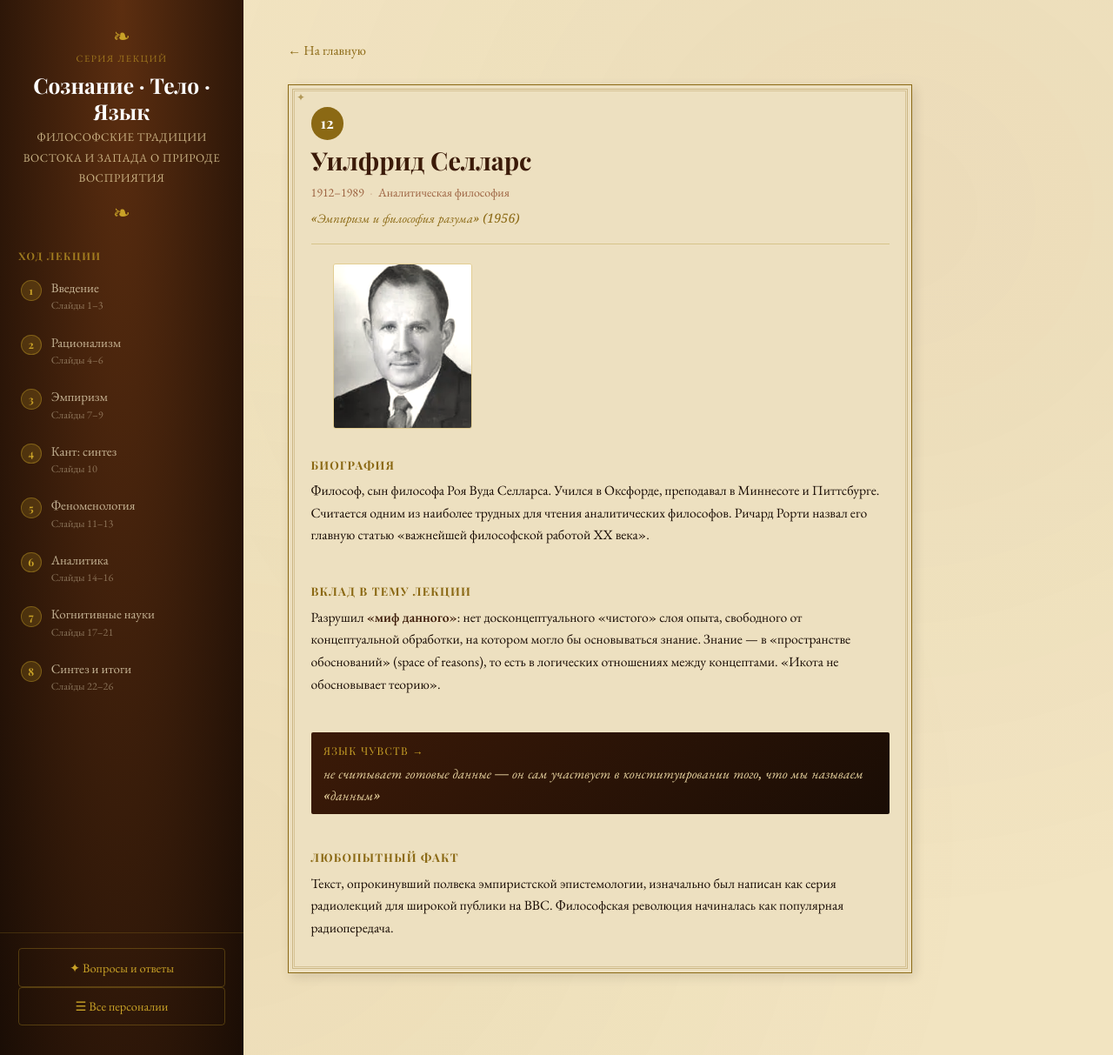
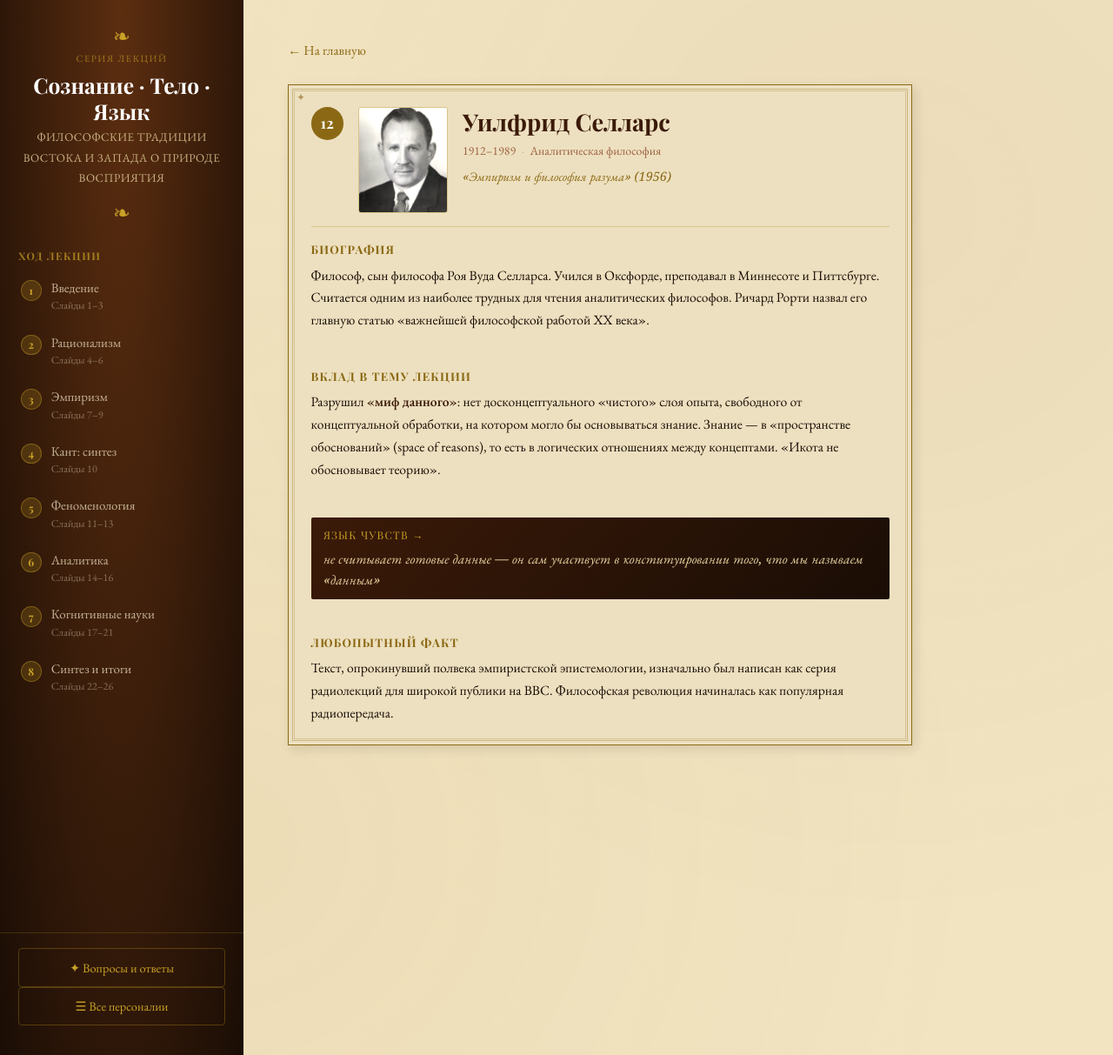
Before and after one commit to kagort/language-of-experience, a Jekyll site: the page built from _philosophers_all/sellars.md, in a window 1280 px wide and 1213 px high. Shown: the whole window at 87% size. Built offline with Jekyll 4.4.1, drawn with Linux system fonts in a browser that asks for light colours; some web fonts are replaced.

Commit message:
Возврат карточного вида на solo-странице, hover scale 200%
https://claude.ai/code/session_01NSKoQKjUsAHKDyNdFKNEHZ

```diff
--- a/_layouts/philosopher-page.html
+++ b/_layouts/philosopher-page.html
@@ -12,22 +12,25 @@ layout: default
   <div class="philosopher-card philosopher-card--solo">
     <div class="card-frame">
 
-      <div class="solo-header">
+      <div class="card-header">
         <div class="card-num">{{ p.num }}</div>
-        <h1 class="philosopher-name solo-name">{{ p.name }}</h1>
-        <div class="philosopher-meta">
-          <span class="dates">{{ p.dates }}</span>
-          <span class="dot">·</span>
-          <span class="tradition">{{ p.tradition }}</span>
+        {% if p.portrait %}
+        <div class="card-portrait">
+          <img src="{{ p.portrait | relative_url }}" alt="{{ p.name }}">
         </div>
-        <div class="key-work">{{ p.key_work }}</div>
+        {% endif %}
+        <div class="card-identity">
+          <h1 class="philosopher-name" style="font-size:1.6rem;">{{ p.name }}</h1>
+          <div class="philosopher-meta">
+            <span class="dates">{{ p.dates }}</span>
+            <span class="dot">·</span>
+            <span class="tradition">{{ p.tradition }}</span>
+          </div>
+          <div class="key-work">{{ p.key_work }}</div>
+        </div>
       </div>
 
-      <div class="card-body solo-body">
-
-        {% if p.portrait %}
-        <img src="{{ p.portrait | relative_url }}" alt="{{ p.name }}" class="solo-portrait">
-        {% endif %}
+      <div class="card-body">
 
         <div class="contribution-block">
           <h4 class="contribution-heading">Биография</h4>
@@ -49,8 +52,6 @@ layout: default
           <div class="contribution-text">{{ p.fact }}</div>
         </div>
 
-        <div style="clear:both;"></div>
-
       </div>
     </div>
   </div>
--- a/assets/css/style.scss
+++ b/assets/css/style.scss
@@ -618,7 +618,7 @@ hr {
   }
   &:hover {
     cursor: zoom-in;
-    transform: scale(1.75);
+    transform: scale(2);
     z-index: 10;
     box-shadow: 0 6px 24px rgba(0,0,0,0.25);
   }
@@ -1181,36 +1181,6 @@ hr {
   margin-bottom: 1.5rem;
   &:hover { color: var(--brown-dark); }
 }
-.solo-header {
-  margin-bottom: 1.25rem;
-  padding-bottom: 1rem;
-  border-bottom: 1px solid var(--parchment-dark);
-}
-.solo-name {
-  font-size: 1.7rem;
-  margin: 0.3rem 0 0.4rem;
-}
-.solo-portrait {
-  float: right;
-  width: 160px;
-  height: 190px;
-  object-fit: cover;
-  object-position: center top;
-  border-radius: 3px;
-  border: 1px solid var(--parchment-dark);
-  filter: sepia(15%) contrast(1.05);
-  margin: 0 0 1rem 1.5rem;
-}
-@media (max-width: 600px) {
-  .solo-portrait {
-    float: none;
-    display: block;
-    width: 100%;
-    height: 200px;
-    margin: 0 0 1rem 0;
-  }
-}
-.philosopher-card--solo .card-portrait { display: none; }
 
 .gsr-empty {
   padding: 0.75rem 1rem;
```
